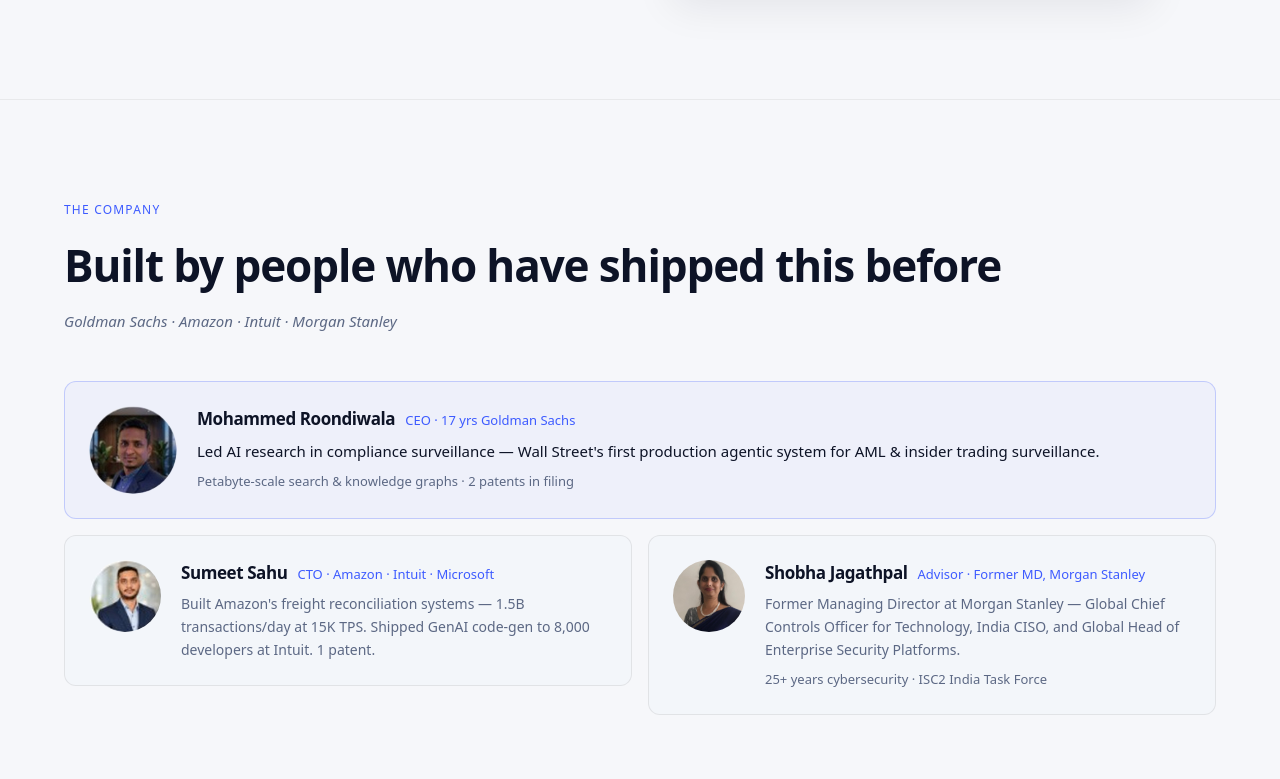
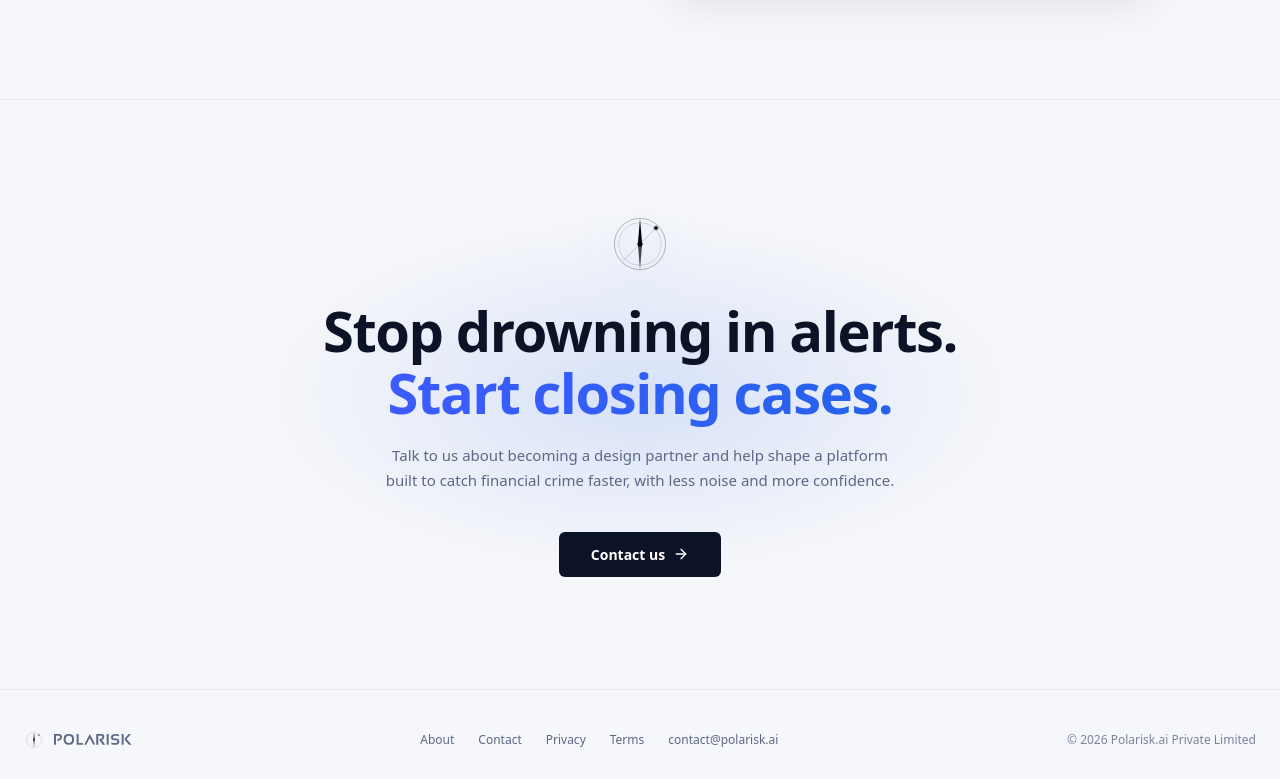
Before and after one commit to polariskai/polarisk-website, a Next.js app: page / in a window 1280 px wide. Shown: the part 5961-6740 px from the top of the page. Built offline with nearby package versions, Linux system fonts and the light colour scheme.

Commit message:
mohd img updated

```diff
--- a/components/HomePage.js
+++ b/components/HomePage.js
@@ -26,7 +26,6 @@
 import ProviderLogo from "./ProviderLogo";
 import HeroIntro from "./HeroIntro";
 import ScenarioStudio from "./ScenarioStudio";
-import TeamSection from "./TeamSection";
 
 const polariskLogo = "/polarisk-logo.svg";
 
@@ -653,8 +652,6 @@
         </div>
       </section>
 
-      <TeamSection />
-
       <section className="border-t border-black/[0.06] px-6 py-28">
         <div className="relative mx-auto max-w-3xl text-center">
           <div
```
Also changed, not shown: public/team/mohammed-roondiwala.jpg.
